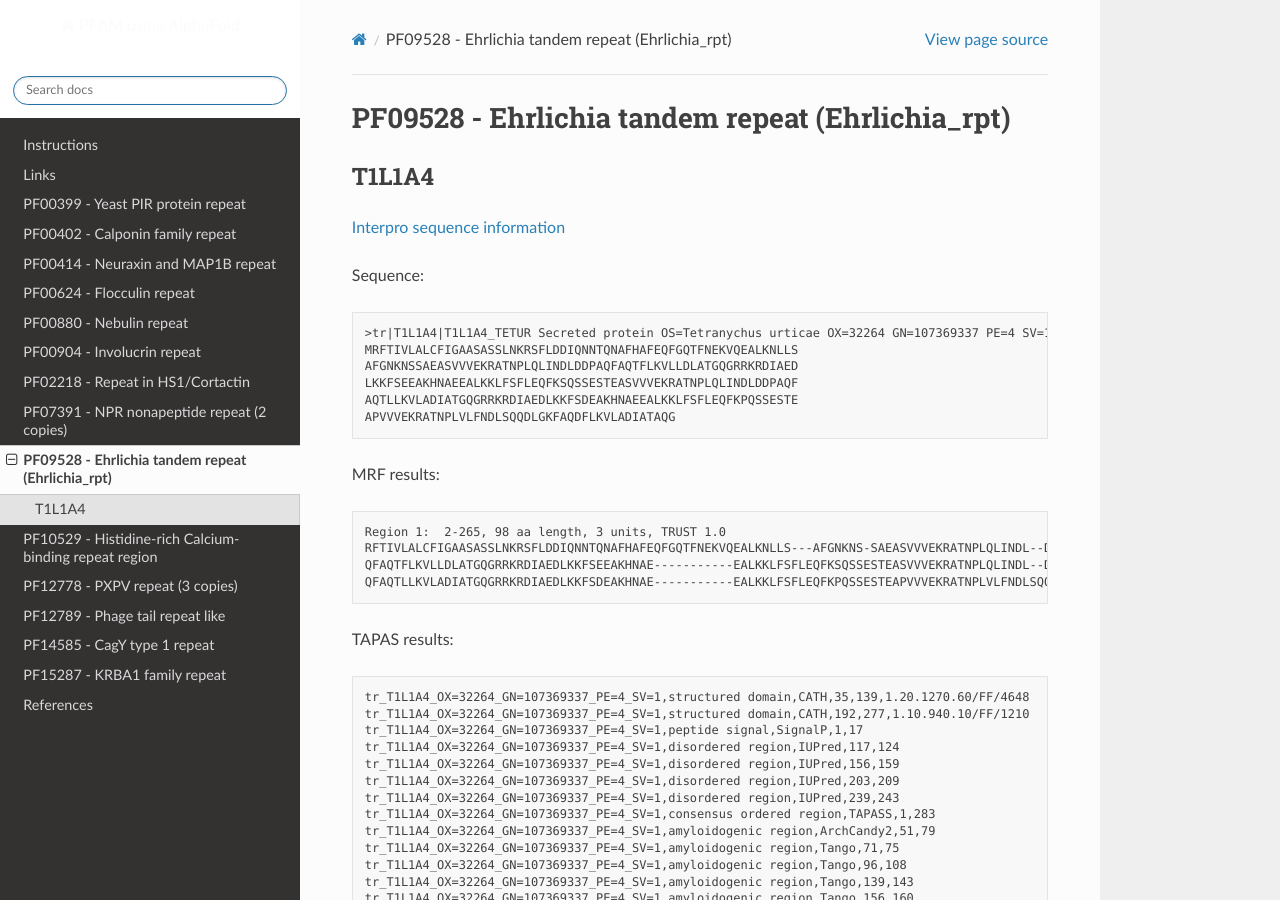
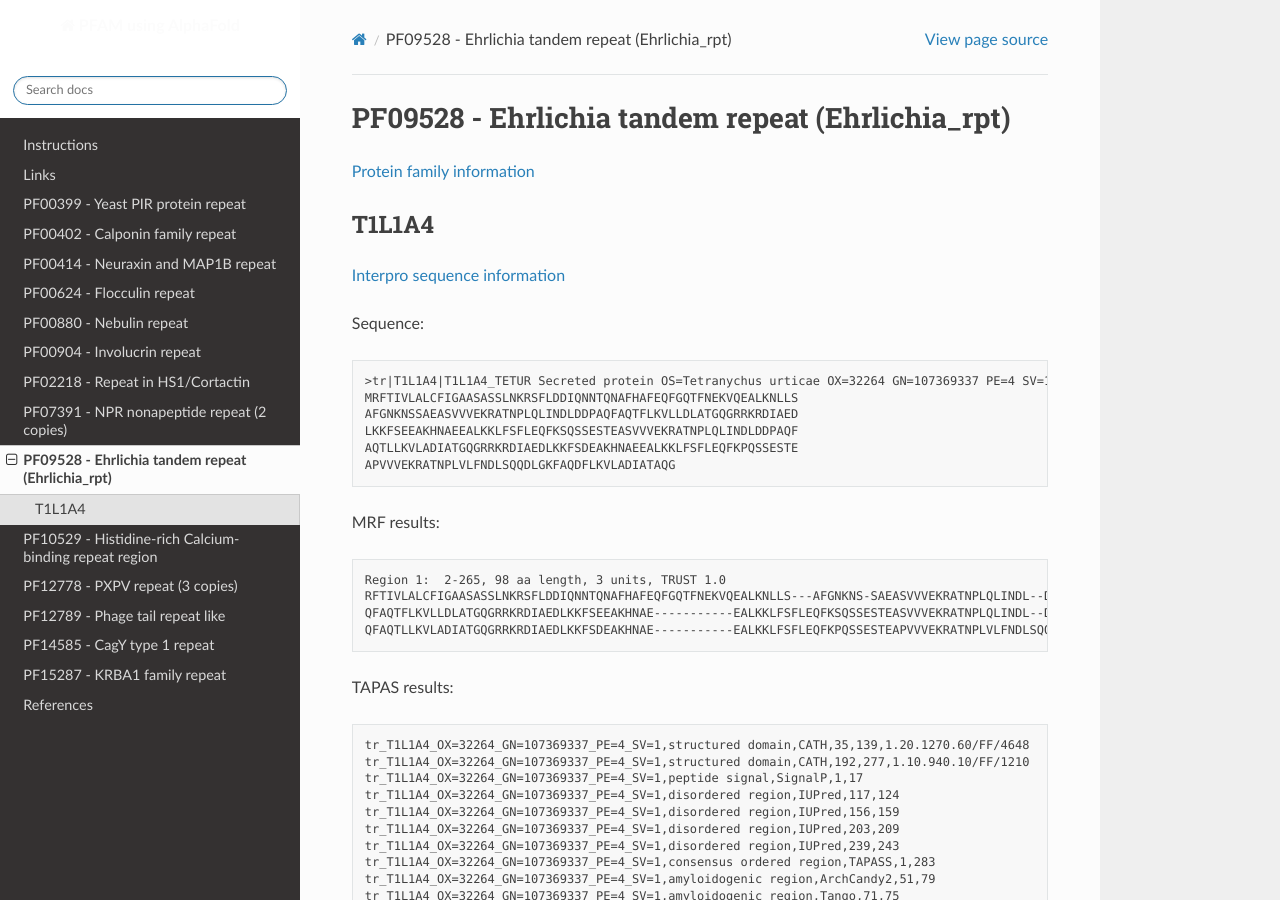
Before and after one commit to DraLaylaHirsh/AlphaFoldPfam, a Sphinx documentation site: the page built from docs/PF09528.rst, in a window 1280 px wide and 900 px high. Built offline with Sphinx 7.4.7 and the Read the Docs theme 2.0.0, drawn with Linux system fonts in a browser that asks for light colours.

Commit message:
Update PF09528.rst

```diff
--- a/docs/PF09528.rst
+++ b/docs/PF09528.rst
@@ -1,5 +1,8 @@
 PF09528 - Ehrlichia tandem repeat (Ehrlichia_rpt)
 =================================================
+
+`Protein family information <https://www.ebi.ac.uk/interpro/entry/pfam/PF09528/>`_
+
 
 T1L1A4
 ------
```
